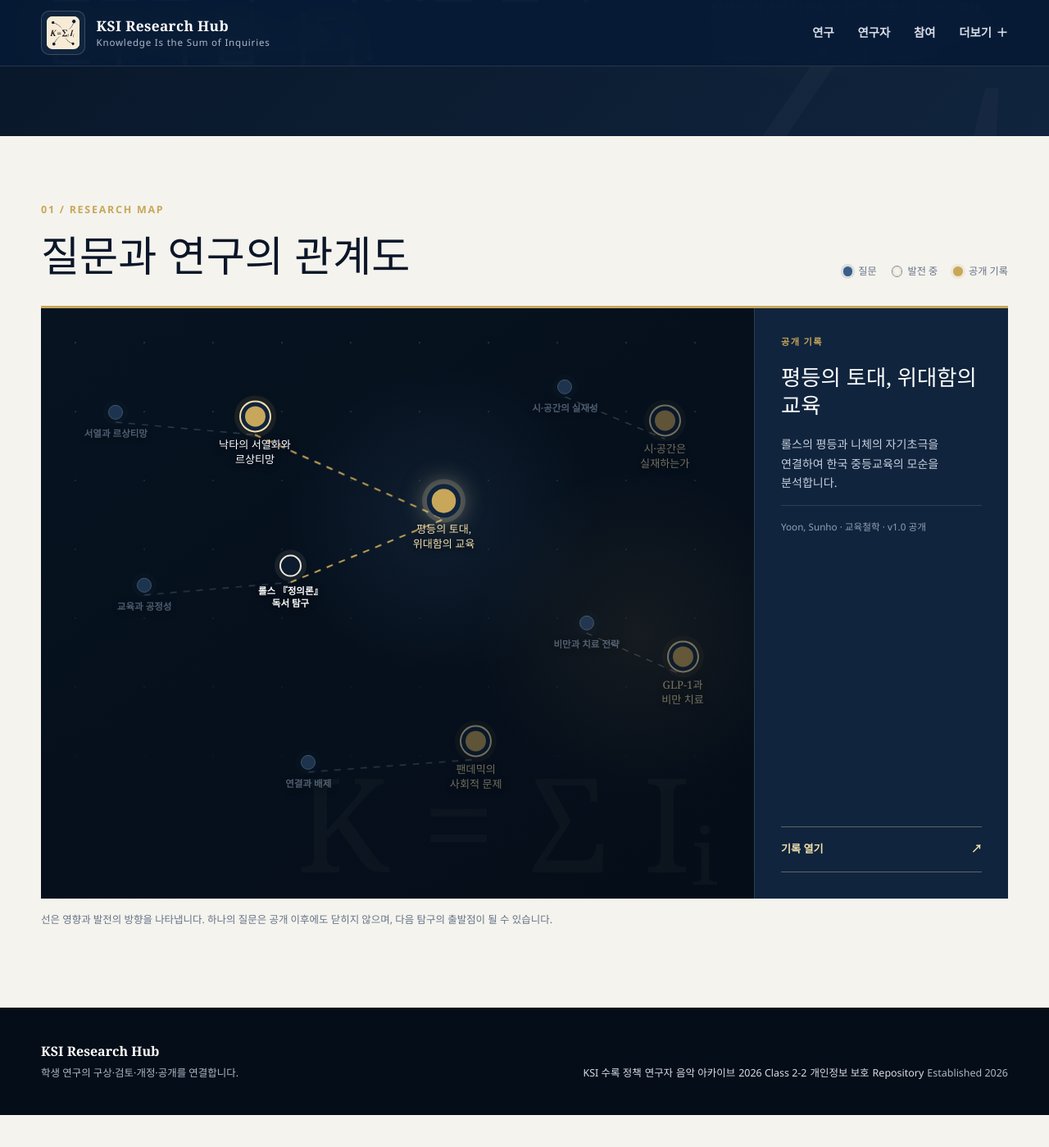
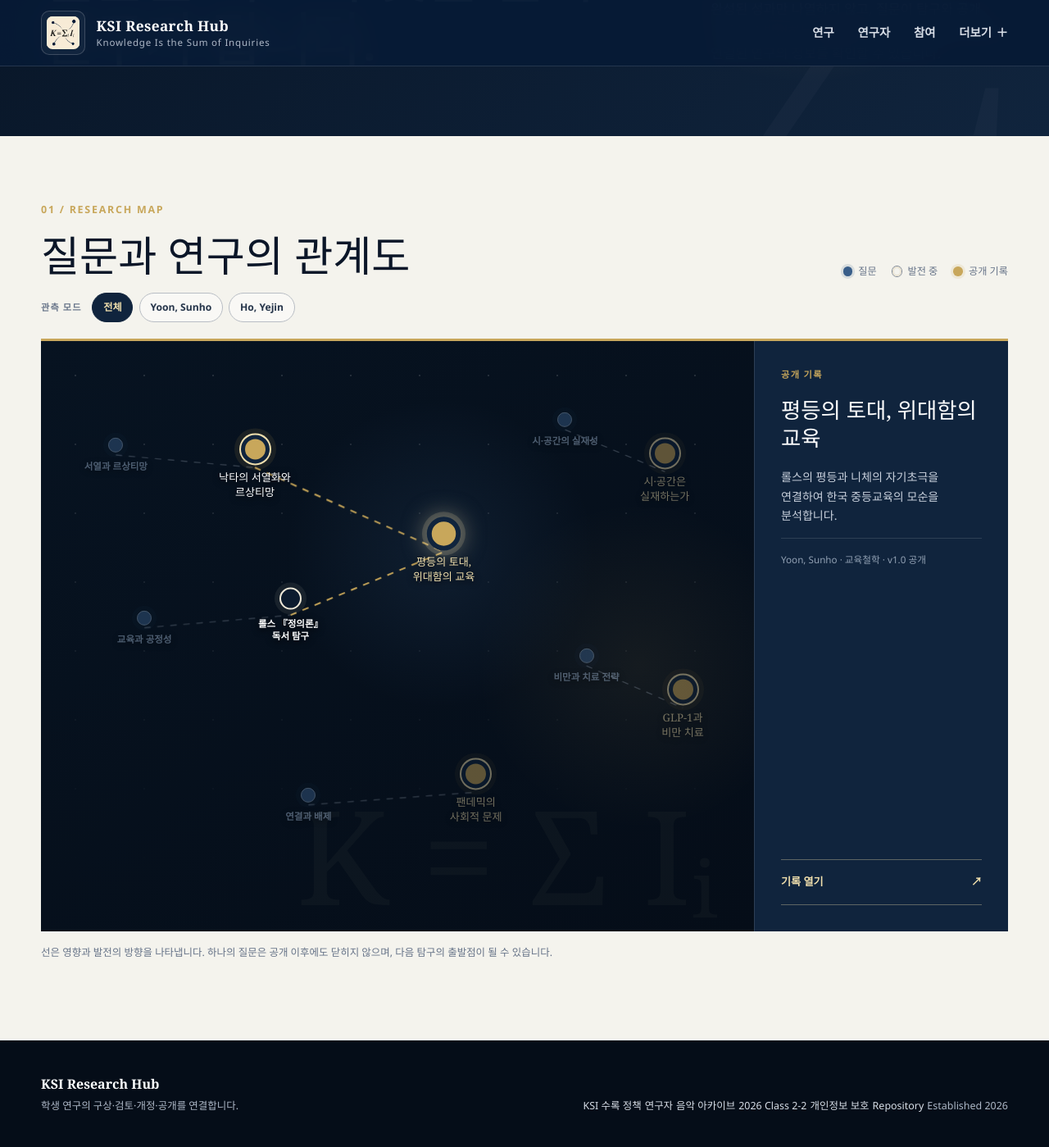
Before and after one commit to SunhoYoon-Hub/KSI-Research-Hub, a Jekyll site: the page built from docs/constellation.md, in a window 1280 px wide and 1400 px high, scrolled down 305 px. Shown: the whole window at 82% size. Built offline with Jekyll 4.4.1, drawn with Linux system fonts in a browser that asks for light colours; before the commit the page ends 1665 px from its top, so only the background shows below that.

Commit message:
Add researcher observation modes to inquiry constellation

```diff
--- a/docs/assets/css/constellation.css
+++ b/docs/assets/css/constellation.css
@@ -263,3 +263,48 @@
 @media (prefers-reduced-motion: reduce) {
   .constellation-lines line { animation: none; }
 }
+
+
+/* Researcher observation modes */
+.constellation-focus {
+  display: flex;
+  flex-wrap: wrap;
+  align-items: center;
+  gap: .45rem;
+  margin: -1rem 0 1.25rem;
+}
+.constellation-focus > span {
+  margin-right: .35rem;
+  color: var(--muted);
+  font-size: .7rem;
+  font-weight: 800;
+  letter-spacing: .1em;
+  text-transform: uppercase;
+}
+.constellation-focus button {
+  min-height: 36px;
+  padding: .5rem .8rem;
+  color: var(--ink-soft);
+  background: rgba(255, 255, 255, .42);
+  border: 1px solid #b8bdc4;
+  border-radius: 999px;
+  font: 700 .76rem/1 var(--sans);
+  cursor: pointer;
+}
+.constellation-focus button:hover {
+  color: var(--night);
+  background: #fff;
+  border-color: var(--gold);
+}
+.constellation-focus button.is-active {
+  color: var(--gold-light);
+  background: var(--night-2);
+  border-color: var(--night-2);
+}
+.constellation-node.is-focus-muted {
+  opacity: .13 !important;
+  filter: saturate(.35);
+}
+.constellation-lines line.is-focus-muted {
+  opacity: .06 !important;
+}
--- a/docs/assets/js/constellation.js
+++ b/docs/assets/js/constellation.js
@@ -5,13 +5,20 @@
 
   const nodes = [...map.querySelectorAll('.constellation-node')];
   const lines = [...map.querySelectorAll('.constellation-lines line')];
+  const focusButtons = [...document.querySelectorAll('.constellation-focus [data-focus]')];
+  const nodeById = new Map(nodes.map((node) => [node.dataset.node, node]));
   const kind = inspector.querySelector('.inspector-kind');
   const title = inspector.querySelector('h3');
   const description = inspector.querySelector('.inspector-description');
   const meta = inspector.querySelector('.inspector-meta');
   const link = inspector.querySelector('.inspector-link');
+  const preferredNode = {
+    'yoon-s': 'p-equality',
+    'ho-yejin': 'p-glp1'
+  };
 
   function selectNode(node) {
+    if (!node) return;
     const id = node.dataset.node;
     const connected = new Set([id]);
 
@@ -45,7 +52,51 @@
     }
   }
 
-  nodes.forEach((node) => node.addEventListener('click', () => selectNode(node)));
-  const initial = map.querySelector('.constellation-node.is-active') || nodes[0];
-  if (initial) selectNode(initial);
+  function setFocus(requested, updateUrl = true) {
+    const allowed = new Set(['all', 'yoon-s', 'ho-yejin']);
+    const focus = allowed.has(requested) ? requested : 'all';
+    map.dataset.researcherFocus = focus;
+
+    nodes.forEach((node) => {
+      node.classList.toggle('is-focus-muted', focus !== 'all' && node.dataset.researcher !== focus);
+    });
+
+    lines.forEach((line) => {
+      const from = nodeById.get(line.dataset.from);
+      const to = nodeById.get(line.dataset.to);
+      const belongs = from?.dataset.researcher === focus && to?.dataset.researcher === focus;
+      line.classList.toggle('is-focus-muted', focus !== 'all' && !belongs);
+    });
+
+    focusButtons.forEach((button) => {
+      const active = button.dataset.focus === focus;
+      button.classList.toggle('is-active', active);
+      button.setAttribute('aria-pressed', active ? 'true' : 'false');
+    });
+
+    if (updateUrl) {
+      const url = new URL(window.location.href);
+      if (focus === 'all') url.searchParams.delete('researcher');
+      else url.searchParams.set('researcher', focus);
+      window.history.replaceState({}, '', url);
+    }
+
+    const preferred = nodeById.get(preferredNode[focus]);
+    if (preferred) selectNode(preferred);
+    else if (focus === 'all') selectNode(nodeById.get('p-equality') || nodes[0]);
+  }
+
+  nodes.forEach((node) => {
+    node.addEventListener('click', () => {
+      if (node.classList.contains('is-focus-muted')) setFocus('all');
+      selectNode(node);
+    });
+  });
+
+  focusButtons.forEach((button) => {
+    button.addEventListener('click', () => setFocus(button.dataset.focus));
+  });
+
+  const requestedFocus = new URLSearchParams(window.location.search).get('researcher') || 'all';
+  setFocus(requestedFocus, false);
 })();
--- a/docs/constellation.md
+++ b/docs/constellation.md
@@ -28,6 +28,13 @@ extra_js: /assets/js/constellation.js
     </ul>
   </header>
 
+  <nav class="constellation-focus" aria-label="연구자별 관측 모드">
+    <span>관측 모드</span>
+    <button type="button" class="is-active" data-focus="all" aria-pressed="true">전체</button>
+    <button type="button" data-focus="yoon-s" aria-pressed="false">Yoon, Sunho</button>
+    <button type="button" data-focus="ho-yejin" aria-pressed="false">Ho, Yejin</button>
+  </nav>
+
   <div class="constellation-shell">
     <div class="constellation-map" aria-label="질문과 연구의 연결 지도">
       <span class="constellation-watermark" aria-hidden="true">K = Σ Iᵢ</span>
@@ -41,47 +48,47 @@ extra_js: /assets/js/constellation.js
         <line data-from="q-obesity" data-to="p-glp1" x1="765" y1="385" x2="900" y2="435"></line>
       </svg>
 
-      <button class="constellation-node node-question" type="button" style="--x:10.5%;--y:19.3%" data-node="q-hierarchy" data-kind="질문" data-title="교육의 서열은 성장을 촉진하는가, 르상티망을 낳는가?" data-description="성적 경쟁과 서열화가 학생의 성장에 미치는 영향을 묻는 출발점입니다." data-meta="교육철학 · 니체" aria-label="질문: 교육의 서열은 성장을 촉진하는가, 르상티망을 낳는가?">
+      <button class="constellation-node node-question" type="button" style="--x:10.5%;--y:19.3%" data-node="q-hierarchy" data-researcher="yoon-s" data-kind="질문" data-title="교육의 서열은 성장을 촉진하는가, 르상티망을 낳는가?" data-description="성적 경쟁과 서열화가 학생의 성장에 미치는 영향을 묻는 출발점입니다." data-meta="교육철학 · 니체" aria-label="질문: 교육의 서열은 성장을 촉진하는가, 르상티망을 낳는가?">
         <span class="node-core"></span><span class="node-label">서열과 르상티망</span>
       </button>
 
-      <button class="constellation-node node-published" type="button" style="--x:30%;--y:21.4%" data-node="p-nietzsche" data-kind="공개 기록" data-title="낙타의 서열화와 르상티망" data-description="현대 교육의 무한 경쟁과 성적 서열화를 니체의 철학을 통해 고찰한 연구입니다." data-meta="Yoon, Sunho · 교육철학 · v1.0 공개" data-url="https://doi.org/10.5281/zenodo.21222993" aria-label="공개 연구: 낙타의 서열화와 르상티망">
+      <button class="constellation-node node-published" type="button" style="--x:30%;--y:21.4%" data-node="p-nietzsche" data-researcher="yoon-s" data-kind="공개 기록" data-title="낙타의 서열화와 르상티망" data-description="현대 교육의 무한 경쟁과 성적 서열화를 니체의 철학을 통해 고찰한 연구입니다." data-meta="Yoon, Sunho · 교육철학 · v1.0 공개" data-url="https://doi.org/10.5281/zenodo.21222993" aria-label="공개 연구: 낙타의 서열화와 르상티망">
         <span class="node-core"></span><span class="node-label">낙타의 서열화와<br>르상티망</span>
       </button>
 
-      <button class="constellation-node node-question" type="button" style="--x:14.5%;--y:48.6%" data-node="q-fairness" data-kind="질문" data-title="공정한 교육은 모두를 똑같이 대하는 것인가?" data-description="형식적으로 같은 기회와 실질적으로 공정한 기회의 차이를 묻습니다." data-meta="정치철학 · 교육철학 · 롤스" aria-label="질문: 공정한 교육은 모두를 똑같이 대하는 것인가?">
+      <button class="constellation-node node-question" type="button" style="--x:14.5%;--y:48.6%" data-node="q-fairness" data-researcher="yoon-s" data-kind="질문" data-title="공정한 교육은 모두를 똑같이 대하는 것인가?" data-description="형식적으로 같은 기회와 실질적으로 공정한 기회의 차이를 묻습니다." data-meta="정치철학 · 교육철학 · 롤스" aria-label="질문: 공정한 교육은 모두를 똑같이 대하는 것인가?">
         <span class="node-core"></span><span class="node-label">교육과 공정성</span>
       </button>
 
-      <button class="constellation-node node-drafting" type="button" style="--x:35%;--y:46.4%" data-node="d-rawls" data-kind="발전 중" data-title="롤스 『정의론』 독서 탐구" data-description="공정으로서의 정의와 완전성의 원리를 중심으로 자유와 평등의 관계를 검토합니다." data-meta="Yoon, Sunho · 정치철학 · 집필 중" data-url="{{ '/' | relative_url }}#rawls-theory-of-justice-reading" aria-label="발전 중 연구: 롤스 정의론 독서 탐구">
+      <button class="constellation-node node-drafting" type="button" style="--x:35%;--y:46.4%" data-node="d-rawls" data-researcher="yoon-s" data-kind="발전 중" data-title="롤스 『정의론』 독서 탐구" data-description="공정으로서의 정의와 완전성의 원리를 중심으로 자유와 평등의 관계를 검토합니다." data-meta="Yoon, Sunho · 정치철학 · 집필 중" data-url="{{ '/' | relative_url }}#rawls-theory-of-justice-reading" aria-label="발전 중 연구: 롤스 정의론 독서 탐구">
         <span class="node-core"></span><span class="node-label">롤스 『정의론』<br>독서 탐구</span>
       </button>
 
-      <button class="constellation-node node-published is-active" type="button" style="--x:56.5%;--y:35.7%" data-node="p-equality" data-kind="공개 기록" data-title="평등의 토대, 위대함의 교육" data-description="롤스의 평등과 니체의 자기초극을 연결하여 한국 중등교육의 모순을 분석합니다." data-meta="Yoon, Sunho · 교육철학 · v1.0 공개" data-url="https://doi.org/10.5281/zenodo.22306643" aria-label="공개 연구: 평등의 토대, 위대함의 교육">
+      <button class="constellation-node node-published is-active" type="button" style="--x:56.5%;--y:35.7%" data-node="p-equality" data-researcher="yoon-s" data-kind="공개 기록" data-title="평등의 토대, 위대함의 교육" data-description="롤스의 평등과 니체의 자기초극을 연결하여 한국 중등교육의 모순을 분석합니다." data-meta="Yoon, Sunho · 교육철학 · v1.0 공개" data-url="https://doi.org/10.5281/zenodo.22306643" aria-label="공개 연구: 평등의 토대, 위대함의 교육">
         <span class="node-core"></span><span class="node-label">평등의 토대,<br>위대함의 교육</span>
       </button>
 
-      <button class="constellation-node node-question" type="button" style="--x:37.5%;--y:78.6%" data-node="q-connection" data-kind="질문" data-title="연결은 언제 보호가 되고, 언제 배제가 되는가?" data-description="팬데믹의 방역·정보·교육 연결이 보호와 단절을 동시에 낳는 조건을 묻습니다." data-meta="사회철학 · 교육학" aria-label="질문: 연결은 언제 보호가 되고, 언제 배제가 되는가?">
+      <button class="constellation-node node-question" type="button" style="--x:37.5%;--y:78.6%" data-node="q-connection" data-researcher="yoon-s" data-kind="질문" data-title="연결은 언제 보호가 되고, 언제 배제가 되는가?" data-description="팬데믹의 방역·정보·교육 연결이 보호와 단절을 동시에 낳는 조건을 묻습니다." data-meta="사회철학 · 교육학" aria-label="질문: 연결은 언제 보호가 되고, 언제 배제가 되는가?">
         <span class="node-core"></span><span class="node-label">연결과 배제</span>
       </button>
 
-      <button class="constellation-node node-published" type="button" style="--x:61%;--y:76.4%" data-node="p-pandemic" data-kind="공개 기록" data-title="철학·교육학적 관점에서 본 팬데믹의 사회적 문제" data-description="혐오·낙인과 원격수업의 교육 격차를 철학·교육학적으로 분석한 연구입니다." data-meta="Yoon, Sunho · 사회철학·교육학 · v1.0 공개" data-url="https://doi.org/10.5281/zenodo.22718001" aria-label="공개 연구: 철학 교육학적 관점에서 본 팬데믹의 사회적 문제">
+      <button class="constellation-node node-published" type="button" style="--x:61%;--y:76.4%" data-node="p-pandemic" data-researcher="yoon-s" data-kind="공개 기록" data-title="철학·교육학적 관점에서 본 팬데믹의 사회적 문제" data-description="혐오·낙인과 원격수업의 교육 격차를 철학·교육학적으로 분석한 연구입니다." data-meta="Yoon, Sunho · 사회철학·교육학 · v1.0 공개" data-url="https://doi.org/10.5281/zenodo.22718001" aria-label="공개 연구: 철학 교육학적 관점에서 본 팬데믹의 사회적 문제">
         <span class="node-core"></span><span class="node-label">팬데믹의<br>사회적 문제</span>
       </button>
 
-      <button class="constellation-node node-question" type="button" style="--x:73.5%;--y:15%" data-node="q-spacetime" data-kind="질문" data-title="시·공간은 관찰과 무관하게 실재하는가?" data-description="과학과 철학의 관점에서 시·공간의 존재 방식과 인식 조건을 묻습니다." data-meta="과학철학 · 상대성 이론" aria-label="질문: 시공간은 관찰과 무관하게 실재하는가?">
+      <button class="constellation-node node-question" type="button" style="--x:73.5%;--y:15%" data-node="q-spacetime" data-researcher="yoon-s" data-kind="질문" data-title="시·공간은 관찰과 무관하게 실재하는가?" data-description="과학과 철학의 관점에서 시·공간의 존재 방식과 인식 조건을 묻습니다." data-meta="과학철학 · 상대성 이론" aria-label="질문: 시공간은 관찰과 무관하게 실재하는가?">
         <span class="node-core"></span><span class="node-label">시·공간의 실재성</span>
       </button>
 
-      <button class="constellation-node node-published" type="button" style="--x:87.5%;--y:22.1%" data-node="p-spacetime" data-kind="공개 기록" data-title="시·공간은 실재하는가" data-description="시·공간의 실재성과 상대성 이론을 과학과 철학의 두 관점에서 탐구합니다." data-meta="Yoon, Sunho · 과학철학 · v1.0 공개" data-url="https://doi.org/10.5281/zenodo.22270214" aria-label="공개 연구: 시공간은 실재하는가">
+      <button class="constellation-node node-published" type="button" style="--x:87.5%;--y:22.1%" data-node="p-spacetime" data-researcher="yoon-s" data-kind="공개 기록" data-title="시·공간은 실재하는가" data-description="시·공간의 실재성과 상대성 이론을 과학과 철학의 두 관점에서 탐구합니다." data-meta="Yoon, Sunho · 과학철학 · v1.0 공개" data-url="https://doi.org/10.5281/zenodo.22270214" aria-label="공개 연구: 시공간은 실재하는가">
         <span class="node-core"></span><span class="node-label">시·공간은<br>실재하는가</span>
       </button>
 
-      <button class="constellation-node node-question" type="button" style="--x:76.5%;--y:55%" data-node="q-obesity" data-kind="질문" data-title="비만을 생활습관의 문제로만 설명할 수 있는가?" data-description="비만의 생물학적·대사적 요인과 약리학적 치료 가능성을 묻습니다." data-meta="생명과학 · 약리학" aria-label="질문: 비만을 생활습관의 문제로만 설명할 수 있는가?">
+      <button class="constellation-node node-question" type="button" style="--x:76.5%;--y:55%" data-node="q-obesity" data-researcher="ho-yejin" data-kind="질문" data-title="비만을 생활습관의 문제로만 설명할 수 있는가?" data-description="비만의 생물학적·대사적 요인과 약리학적 치료 가능성을 묻습니다." data-meta="생명과학 · 약리학" aria-label="질문: 비만을 생활습관의 문제로만 설명할 수 있는가?">
         <span class="node-core"></span><span class="node-label">비만과 치료 전략</span>
       </button>
 
-      <button class="constellation-node node-published" type="button" style="--x:90%;--y:62.1%" data-node="p-glp1" data-kind="공개 기록" data-title="GLP-1 수용체 작용체가 불러온 비만 치료의 변화 ver.1" data-description="GLP-1의 생리적 기능과 수용체 작용제를 중심으로 비만 치료 전략의 발전을 탐구합니다." data-meta="Ho, Yejin · 생명과학·약리학 · v1.0 공개" data-url="https://doi.org/10.5281/zenodo.22538005" aria-label="공개 연구: GLP-1 수용체 작용체가 불러온 비만 치료의 변화">
+      <button class="constellation-node node-published" type="button" style="--x:90%;--y:62.1%" data-node="p-glp1" data-researcher="ho-yejin" data-kind="공개 기록" data-title="GLP-1 수용체 작용체가 불러온 비만 치료의 변화 ver.1" data-description="GLP-1의 생리적 기능과 수용체 작용제를 중심으로 비만 치료 전략의 발전을 탐구합니다." data-meta="Ho, Yejin · 생명과학·약리학 · v1.0 공개" data-url="https://doi.org/10.5281/zenodo.22538005" aria-label="공개 연구: GLP-1 수용체 작용체가 불러온 비만 치료의 변화">
         <span class="node-core"></span><span class="node-label">GLP-1과<br>비만 치료</span>
       </button>
     </div>
```
Also changed, not shown: docs/researchers.md (+2 -2 lines).
